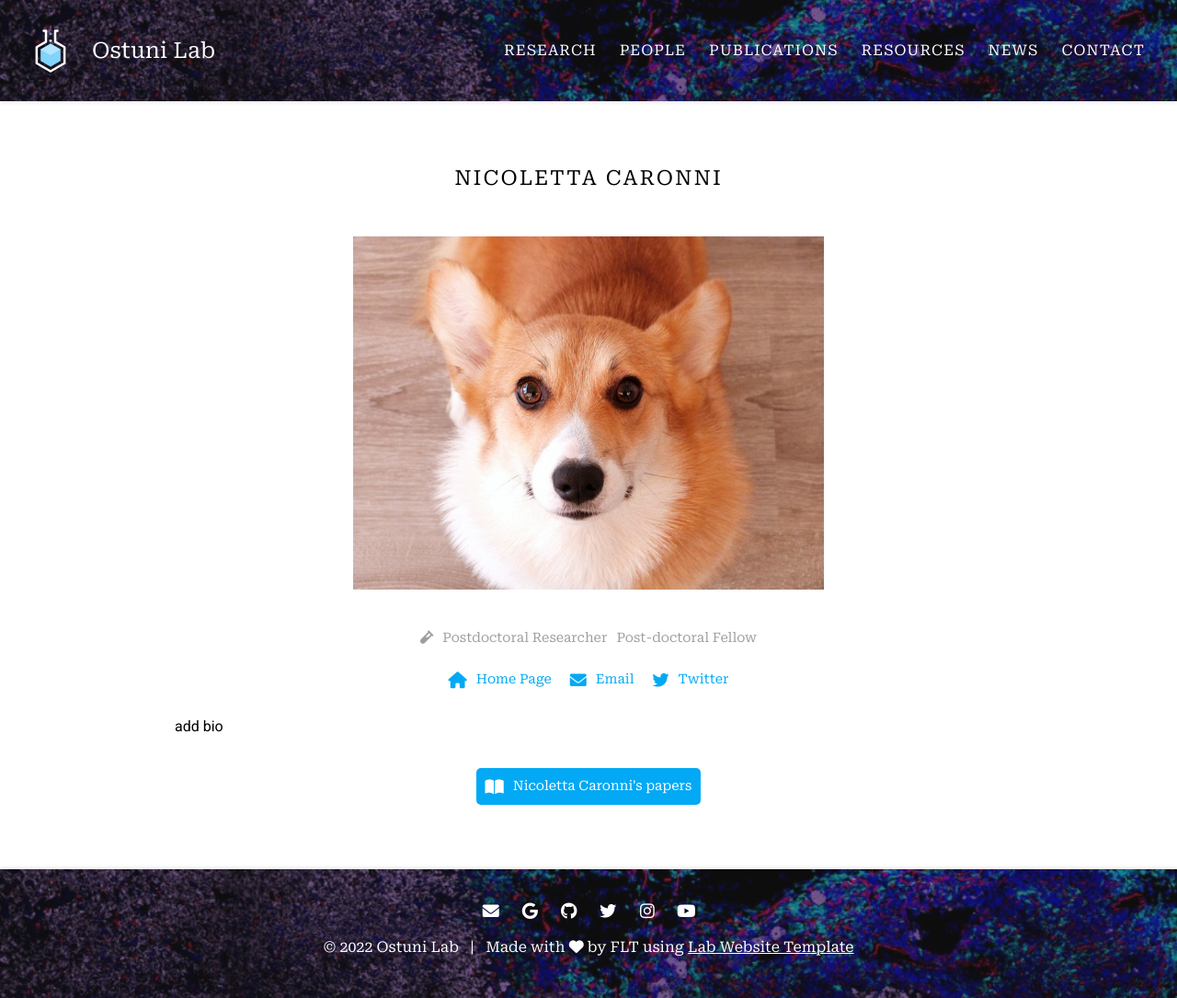
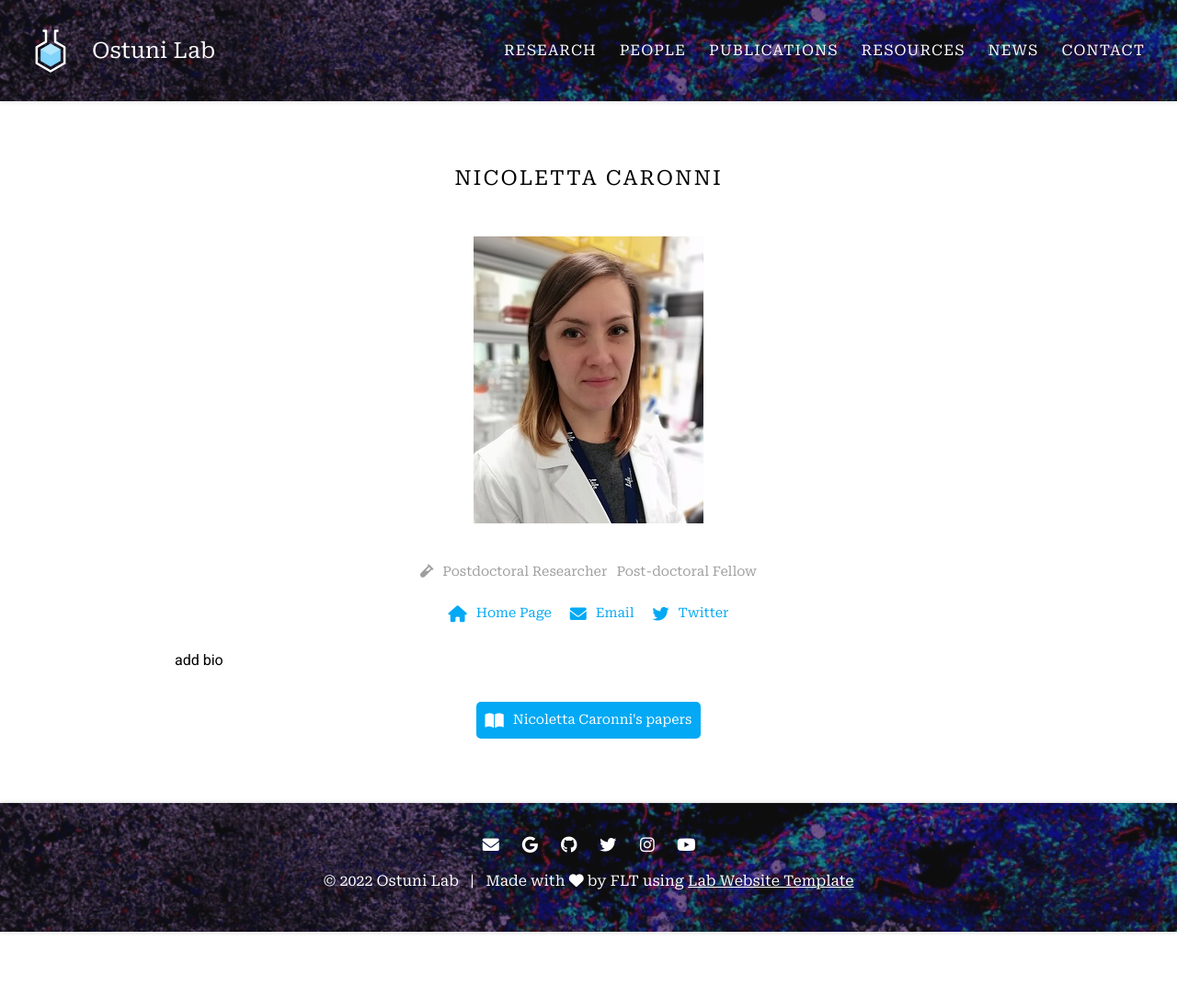
Before and after one commit to laterz-f/labwebsite, a Jekyll site: the page built from _members/nicoletta-caronni.md, in a window 1280 px wide. Shown: the whole page at 92% size. Built offline with Jekyll 4.4.1, drawn with Linux system fonts in a browser that asks for light colours; after the commit the page ends 1013 px from its top, so only the background shows below that.

Commit message:
Update nicoletta-caronni.md

```diff
--- a/_members/nicoletta-caronni.md
+++ b/_members/nicoletta-caronni.md
@@ -1,6 +1,6 @@
 ---
 name: Nicoletta Caronni
-image: images/member.jpg
+image: images/nc.jpeg
 description: Post-doctoral Fellow
 role: postdoc wet
 aliases:
```
